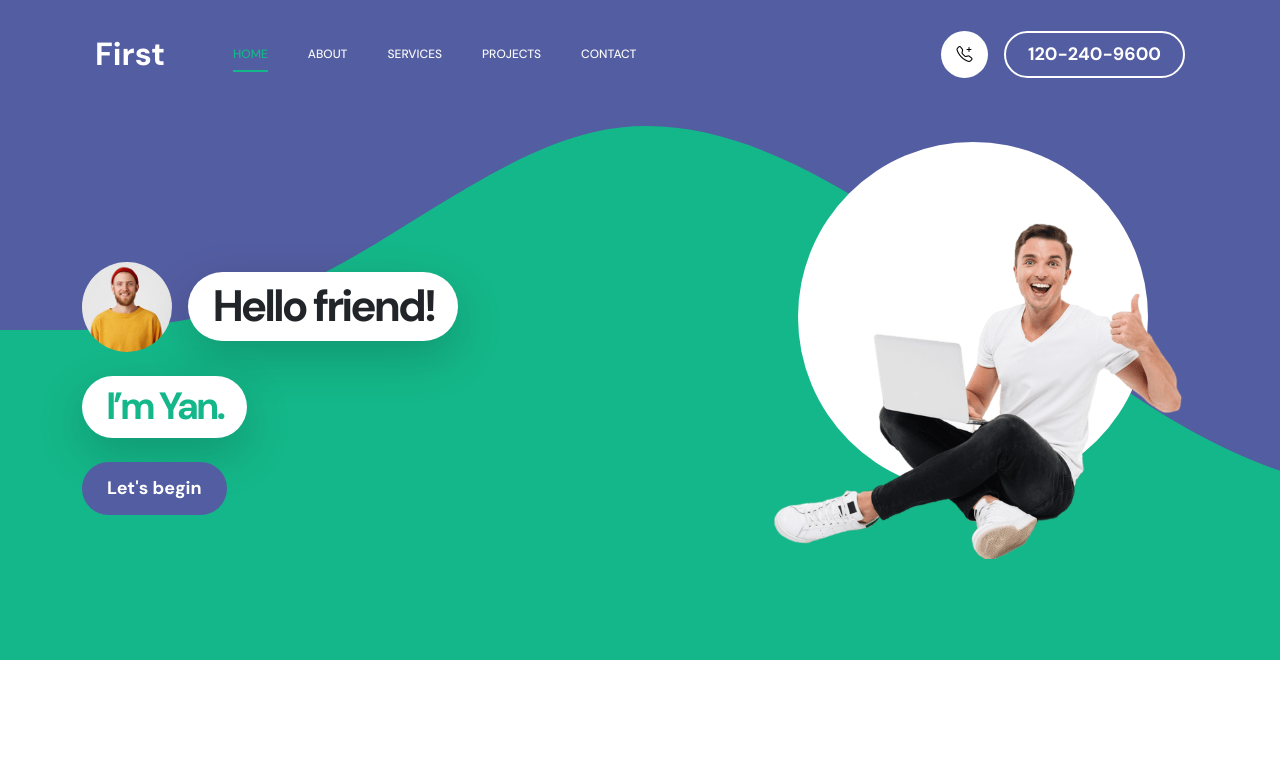
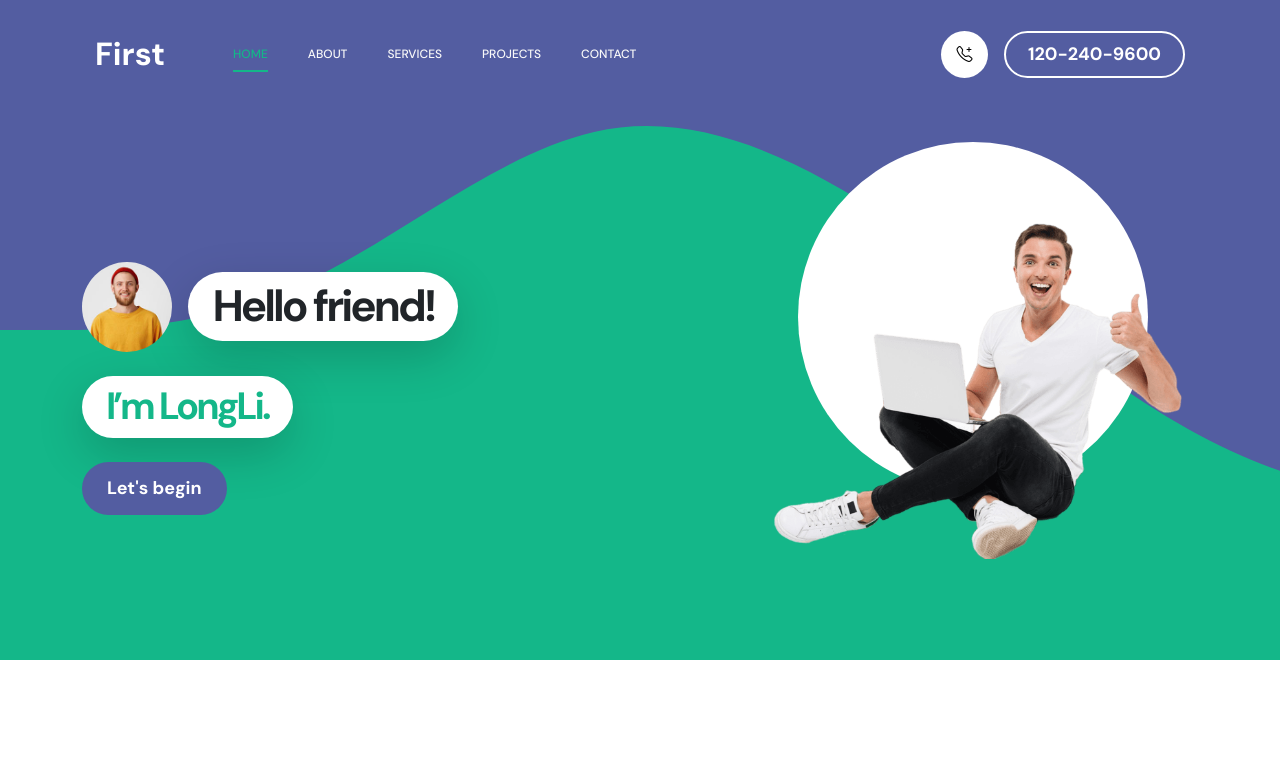
Before and after one commit to seamoke/my_person, a plain HTML site: page index.html in a window 1280 px wide. Shown: the top 777 px of the page. Drawn offline with Linux system fonts and the light colour scheme.

Commit message:
Update index.html

```diff
--- a/index.html
+++ b/index.html
@@ -105,7 +105,7 @@ https://templatemo.com/tm-578-first-portfolio
                                     <h1 class="hero-title ms-3 mb-0">Hello friend!</h1>
                                 </div>
 
-                                <h2 class="mb-4">I’m Yan.</h2>
+                                <h2 class="mb-4">I’m LongLi.</h2>
                                 <p class="mb-4"><a class="custom-btn btn custom-link" href="#section_2">Let's begin</a></p>
                             </div>
                         </div>
```
